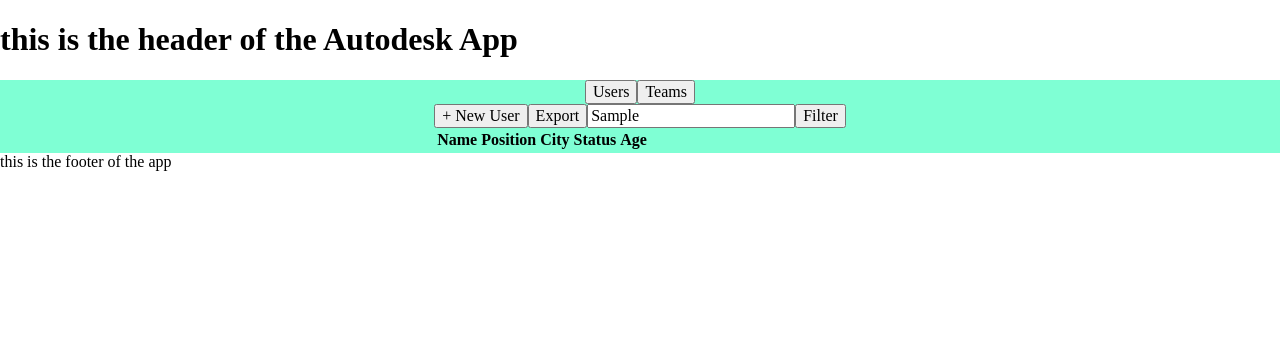
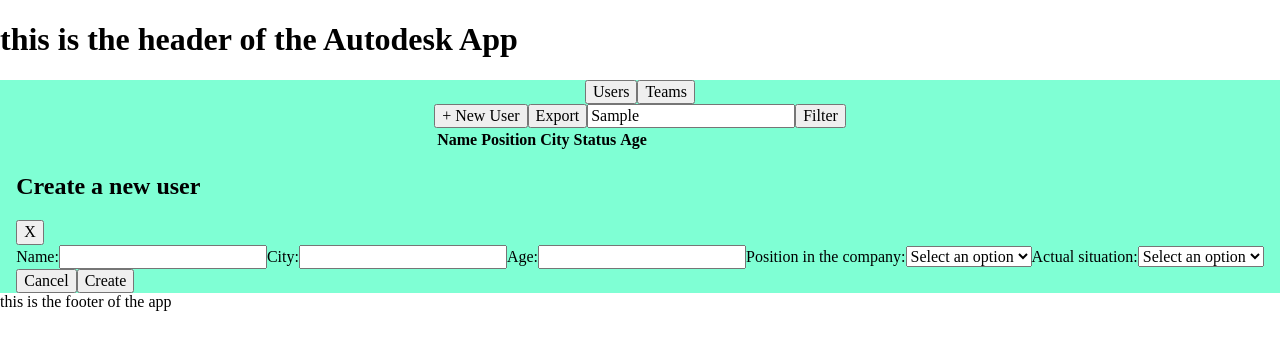
Before and after one commit to dupjpr/Autodesk-Exercise, a React (Create React App) app: page / in a window 1280 px wide. Both pictures are taken after typing "Sample" into the empty fields and a click on the button "+ New User". Shown: the top 350 px of the page. Built offline with nearby package versions, Linux system fonts and the light colour scheme; the HTML template or start-up script is replaced by a standard one.

Commit message:
In this commit the form of the modal is configured and the inputs are controled with the state in the store

```diff
--- a/src/components/home/Home.jsx
+++ b/src/components/home/Home.jsx
@@ -7,13 +7,14 @@
 import TabsButtons from "./tabsSectionButtons/TabsButtons";
 import TabOne from "./displayTabOne/TabOne";
 import TabTwo from "./displayTabTwo/TabTwo";
+import Modal from "./modal/Modal";
 
 const Home = () => {
 
   const storeData = useSelector(state => state);
   const dispatch = useDispatch();
 
-  const { statusTabs: { tabOne, tabTwo } } = storeData;
+  const { statusTabs: { tabOne, tabTwo }, modalState } = storeData;
 
   useEffect(() => {
     dispatch(getDataAction());
@@ -28,6 +29,7 @@
         <TabsButtons />
         {tabOne && <TabOne />}
         {tabTwo && <TabTwo />}
+        {modalState && <Modal/>}
       </main>
       <Footer />
     </>
--- a/src/components/home/displayTabOne/utilities/Utilities.jsx
+++ b/src/components/home/displayTabOne/utilities/Utilities.jsx
@@ -1,13 +1,13 @@
 import { useEffect } from "react";
 import { useDispatch, useSelector } from "react-redux";
-import { inputSearch, submitInput, displayTable } from '../../homeActions';
+import { inputSearch, displayTable, modalStatus } from '../../homeActions';
 
 const Utilities = () => {
 
   const storeData = useSelector(state => state);
   const dispatch = useDispatch();
 
-  const { dataRequest: { data }, searchInput, submitForm } = storeData;
+  const { dataRequest: { data }, searchInput, modalState } = storeData;
 
   // section to handle the form
 
@@ -16,9 +16,10 @@
     dispatch(inputSearch(target.value.trim()));
   }
 
-  function handleSubmit(e) {
-    e.preventDefault();
-    dispatch(submitInput(searchInput));
+  // section to handle the modal
+
+  function handleClick() {
+    dispatch(modalStatus(!modalState));
   }
 
   // section to filter the data to display
@@ -55,7 +56,11 @@
 
   return (
     <div>
-      <button> + New User</button>
+      <button
+        onClick={() => handleClick()}
+      >
+        + New User
+      </button>
       <button> Export</button>
 
       <input
--- a/src/components/home/homeActions.js
+++ b/src/components/home/homeActions.js
@@ -1,8 +1,10 @@
 import {
   TAB_SELECT,
   INPUT_SEARCH,
-  SUBMIT_FORM,
-  TABLE_INFO
+  TABLE_INFO,
+  MODAL_STATUS,
+  MODAL_INPUT,
+  MODAL_SUBMIT
 } from '../../utilities/constants';
 
 const actions = {
@@ -14,17 +16,32 @@
     type: INPUT_SEARCH,
     payload: data
   }),
-  submitForm: (data) => ({
-    type: SUBMIT_FORM,
+  table: (data) => ({
+    type: TABLE_INFO,
     payload: data
   }),
-  table: (data) => ({
-    type: TABLE_INFO,
+  modal: (boolean) => ({
+    type: MODAL_STATUS,
+    payload: boolean
+  }),
+  modalInputUser: (data) => ({
+    type: MODAL_INPUT,
+    payload: data
+  }),
+  modalSubmitInfo: (data) => ({
+    type: MODAL_SUBMIT,
     payload: data
   })
 }
 
-const { tabSelect, inputText, submitForm, table } = actions;
+const {
+  tabSelect,
+  inputText,
+  table,
+  modal,
+  modalInputUser,
+  modalSubmitInfo
+} = actions;
 
 const tabActions = (selectTab) => {
   return dispatch => {
@@ -38,15 +55,35 @@
   }
 }
 
-const submitInput = (submitData) => {
-  return dispatch => {
-    dispatch(submitForm(submitData))
-  }
-}
-
 const displayTable = (dataTable) => {
   return dispatch => {
     dispatch(table(dataTable))
   }
 }
-export { tabActions, inputSearch, submitInput, displayTable };
+
+const modalStatus = (boolean) => {
+  return dispatch => {
+    dispatch(modal(boolean))
+  }
+}
+
+const modalInput = (inputUser) => {
+  return dispatch => {
+    dispatch(modalInputUser(inputUser))
+  }
+}
+
+const modalSubmit = (data) => {
+  return dispatch => {
+    dispatch(modalSubmitInfo(data))
+  }
+}
+
+export {
+  tabActions,
+  inputSearch,
+  displayTable,
+  modalStatus,
+  modalInput,
+  modalSubmit
+};
--- a/src/components/home/modal/Modal.jsx
+++ b/src/components/home/modal/Modal.jsx
@@ -1,9 +1,110 @@
+import { useDispatch, useSelector } from "react-redux";
+import { modalInput, modalSubmit } from '../homeActions';
+
+
 const Modal = () => {
+
+  const storeData = useSelector(state => state);
+  const dispatch = useDispatch();
+
+  const { modalInputs: {
+    inputOne,
+    inputTwo,
+    inputThree,
+    inputFour,
+    inputFive
+  }, modalInputs } = storeData;
+
+  function handleChange(e) {
+    const target = e.target;
+    const name = target.name;
+    console.log({ [name]: target.value });
+    dispatch(modalInput({ [name]: target.value }))
+  }
+
+  function handleSubmit(e) {
+
+    e.preventDefault();
+    dispatch(modalSubmit(modalInputs));
+    dispatch(modalInput({
+      inputOne: '',
+      inputTwo: '',
+      inputThree: '',
+      inputFour: 'Select an option',
+      inputFive: 'Select an option'
+    }))
+
+  }
+
   return (
     <div>
-      this is the modal
+      <div>
+        <h2>Create a new user</h2>
+        <button>X</button>
+      </div>
+      <form onSubmit={(e) => handleSubmit(e)}>
+        <label>
+          Name:
+          <input
+            type="text"
+            name='inputOne'
+            value={inputOne}
+            onChange={(e) => handleChange(e)}
+          />
+        </label>
+        <label>
+          City:
+          <input
+            type="text"
+            name='inputTwo'
+            value={inputTwo}
+            onChange={(e) => handleChange(e)}
+          />
+        </label>
+        <label>
+          Age:
+          <input
+            type="number"
+            name='inputThree'
+            value={inputThree}
+            onChange={(e) => handleChange(e)}
+          />
+        </label>
+        <label>
+          Position in the company:
+          <select
+            name='inputFour'
+            value={inputFour}
+            onChange={(e) => handleChange(e)}
+          >
+            <option value="Select an option">Select an option</option>
+            <option value="Developer">Developer</option>
+            <option value="Teacher">Teacher</option>
+            <option value="Administrator">Administrator</option>
+            <option value="Designer">Designer</option>
+            <option value="Investigator">Investigator</option>
+            <option value="Accountant">Accountant</option>
+          </select>
+        </label>
+        <label>
+          Actual situation:
+          <select
+            name='inputFive'
+            value={inputFive}
+            onChange={(e) => handleChange(e)}
+          >
+            <option value="Select an option">Select an option</option>
+            <option value="Active">Active</option>
+            <option value="Retired">Retired</option>
+          </select>
+        </label>
+        <div>
+          <button>Cancel</button>
+          <input type="submit" value="Create" />
+        </div>
+      </form>
     </div>
-   );
+  );
 }
 
 export default Modal;
--- a/src/redux/reducers/rootReducer.js
+++ b/src/redux/reducers/rootReducer.js
@@ -5,7 +5,10 @@
   TAB_SELECT,
   INPUT_SEARCH,
   SUBMIT_FORM,
-  TABLE_INFO
+  TABLE_INFO,
+  MODAL_STATUS,
+  MODAL_INPUT,
+  MODAL_SUBMIT
 } from '../../utilities/constants';
 import store from '../store';
 
@@ -48,6 +51,21 @@
         ...state,
         dataDisplay: action.payload
       }
+    case  MODAL_STATUS:
+      return {
+        ...state,
+        modalState: action.payload
+      }
+    case   MODAL_INPUT:
+      return {
+        ...state,
+        modalInputs: {...state.modalInputs, ...action.payload}
+      }
+    case   MODAL_SUBMIT:
+      return {
+        ...state,
+        modalSubmit: action.payload
+      }
     default:
       return state
   }
--- a/src/redux/store.js
+++ b/src/redux/store.js
@@ -9,6 +9,15 @@
   statusTabs: { tabOne: true, tabTwo: false },
   searchInput: '',
   submitForm: '',
+  modalState: false,
+  modalInputs:{
+    inputOne: '',
+    inputTwo: '',
+    inputThree: '',
+    inputFour: 'Select an option',
+    inputFive: 'Select an option',
+  },
+  modalSubmit:''
 }
 
 const store = createStore(rootReducer, initialState, applyMiddleware(thunk));
--- a/src/utilities/constants.js
+++ b/src/utilities/constants.js
@@ -5,6 +5,9 @@
 const INPUT_SEARCH = 'INPUT_SEARCH';
 const SUBMIT_FORM = 'SUBMIT_FORM';
 const TABLE_INFO = 'TABLE_INFO';
+const MODAL_STATUS = 'MODAL_STATUS';
+const MODAL_INPUT = 'MODAL_INPUT';
+const MODAL_SUBMIT = 'MODAL_SUBMIT';
 
 export {
   LOADING,
@@ -13,5 +16,8 @@
   TAB_SELECT,
   INPUT_SEARCH,
   SUBMIT_FORM,
-  TABLE_INFO
+  TABLE_INFO,
+  MODAL_STATUS,
+  MODAL_INPUT,
+  MODAL_SUBMIT
  };
```
